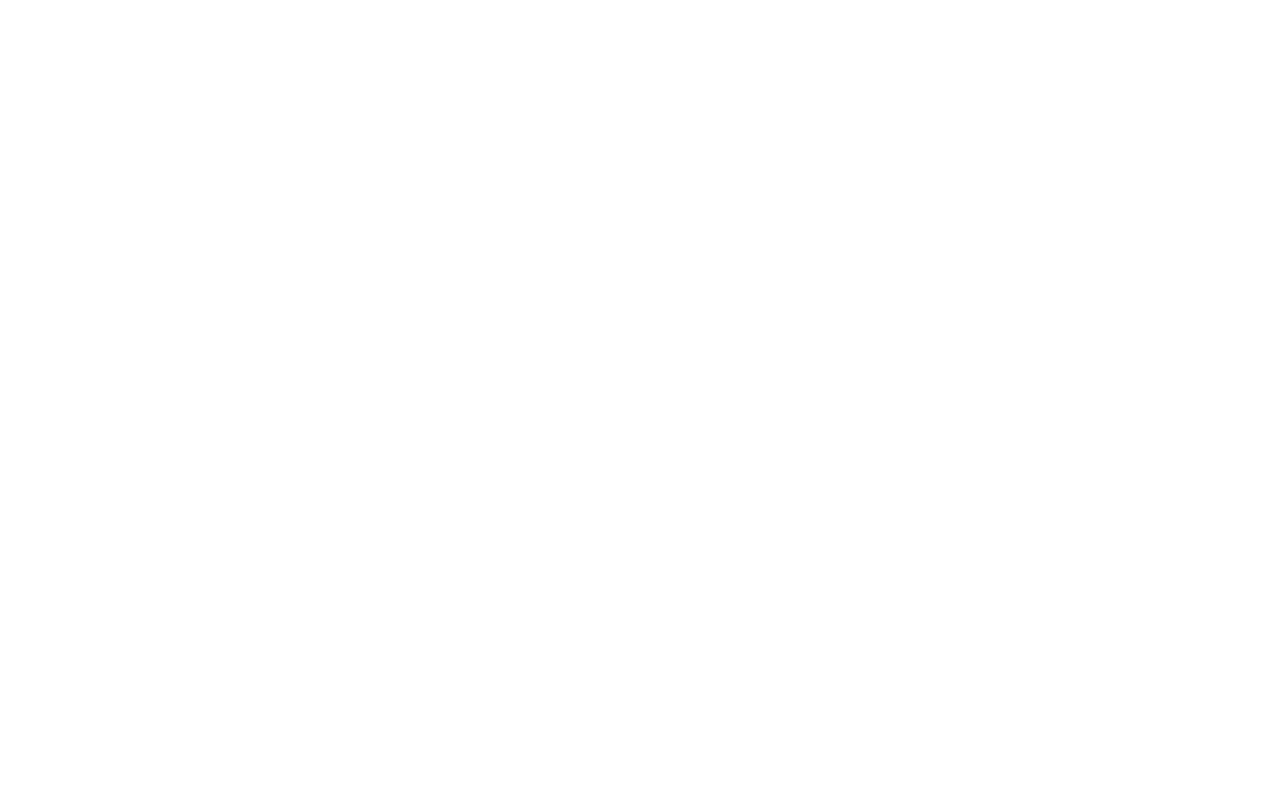
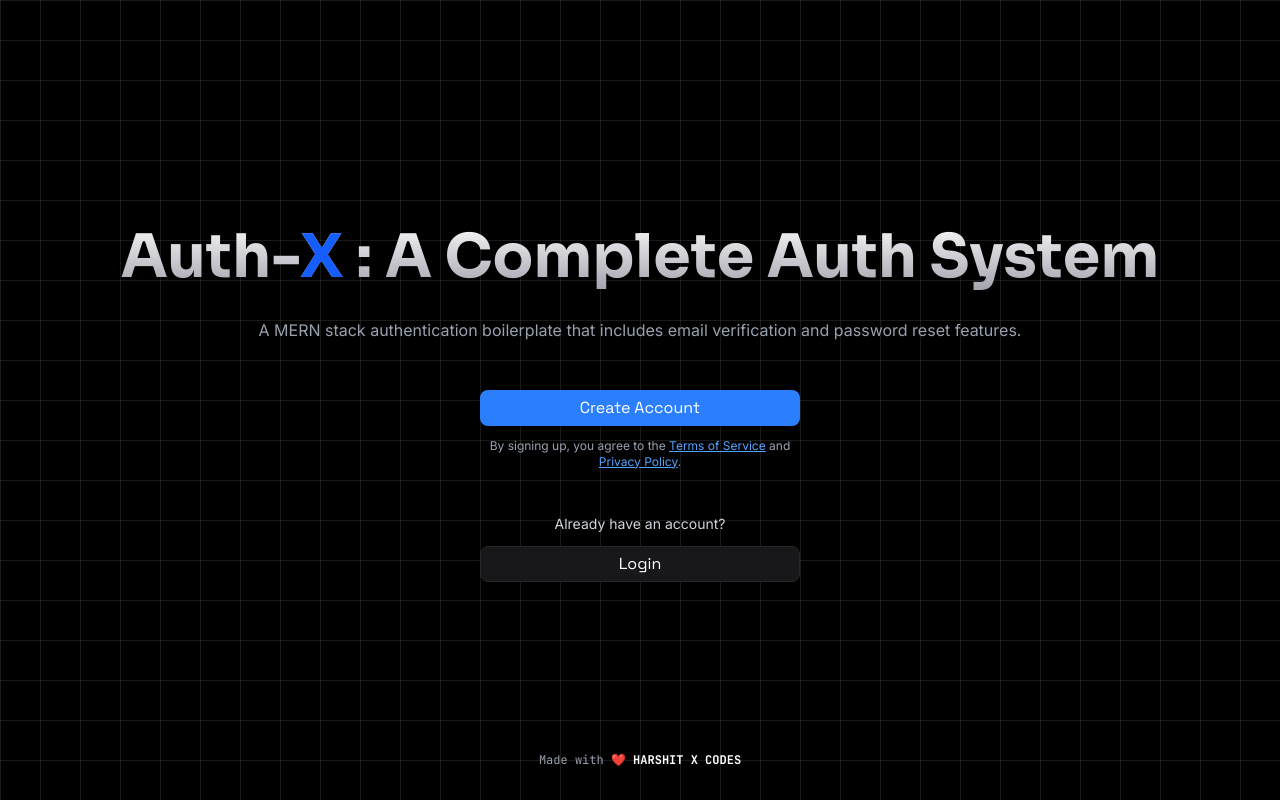
Before and after one commit to Harshit-Parmar555/Auth-X-Frontend, a React (Vite) app: page / in a window 1280 px wide. Before the commit this address had no page. Built offline with nearby package versions, Linux system fonts and the light colour scheme.

Commit message:
feat: add landing page and configure route

```diff
--- a/src/App.jsx
+++ b/src/App.jsx
@@ -1,10 +1,15 @@
 import React from "react";
 import { BrowserRouter, Routes, Route } from "react-router-dom";
+
+// pages import
+import Land from "./pages/Land/Land";
 
 const App = () => {
   return (
     <BrowserRouter>
-      <Routes></Routes>
+      <Routes>
+        <Route path="/" element={<Land />} />
+      </Routes>
     </BrowserRouter>
   );
 };
--- /dev/null
+++ b/src/pages/Land/Land.jsx
@@ -0,0 +1,78 @@
+import React from "react";
+import { useNavigate } from "react-router-dom";
+
+// components import
+import { Button } from "@/components/ui/button";
+
+const Land = () => {
+  const navigate = useNavigate();
+
+  return (
+    <div
+      className="h-dvh flex flex-col items-center justify-between text-white px-6 sm:px-8 md:px-10 py-10 relative overflow-hidden"
+      style={{
+        backgroundColor: "#000",
+        backgroundImage: `
+        linear-gradient(to right, rgba(255, 255, 255, 0.10) 1px, transparent 1px),
+        linear-gradient(to bottom, rgba(255, 255, 255, 0.10) 1px, transparent 1px)
+      `,
+        backgroundSize: "40px 40px",
+      }}
+    >
+      {/* Main Content */}
+      <div className="flex flex-col justify-center items-center gap-4 flex-1">
+        <h1 className="text-4xl sm:text-5xl md:text-6xl font-bold text-center font-[Sora] bg-gradient-to-t from-zinc-400 to-white bg-clip-text text-transparent leading-tight">
+          Auth-<span className="text-blue-600">X</span> : A Complete Auth System
+        </h1>
+
+        <p className="text-gray-400 text-sm sm:text-base mt-2 text-center font-[Inter]">
+          A MERN stack authentication boilerplate that includes email
+          verification and password reset features.
+        </p>
+
+        <div className="mt-6 sm:mt-8 w-full flex flex-col items-center gap-3">
+          <Button
+            onClick={() => navigate("/signup")}
+            className="bg-blue-500 hover:bg-blue-600 text-white font-[Space_Grotesk] px-6 py-2 rounded-md w-full sm:w-80 text-sm sm:text-base transition duration-300 ease-in-out cursor-pointer"
+          >
+            Create Account
+          </Button>
+
+          <p className="text-xs sm:text-xs text-gray-400 font-[Inter] text-center max-w-xs">
+            By signing up, you agree to the{" "}
+            <a href="/terms" className="text-blue-400 underline">
+              Terms of Service
+            </a>{" "}
+            and{" "}
+            <a href="/privacy" className="text-blue-400 underline">
+              Privacy Policy
+            </a>
+            .
+          </p>
+
+          <div className="mt-6 sm:mt-8 w-full flex flex-col items-center gap-3">
+            <p className="text-sm text-gray-300 font-[Inter]">
+              Already have an account?
+            </p>
+            <Button
+              onClick={() => navigate("/login")}
+              className="bg-zinc-900 hover:bg-zinc-800 border-[1px] border-zinc-800 text-white font-[Space_Grotesk] px-6 py-2 rounded-md w-full sm:w-80 text-sm sm:text-base transition duration-300 ease-in-out cursor-pointer"
+            >
+              Login
+            </Button>
+          </div>
+        </div>
+      </div>
+
+      {/* Footer */}
+      <footer className="text-gray-400 text-xs sm:text-[12px] text-center w-full absolute bottom-8">
+        <p className="font-[JetBrains_Mono]">
+          Made with ❤️{" "}
+          <span className="font-bold text-white">HARSHIT X CODES</span>
+        </p>
+      </footer>
+    </div>
+  );
+};
+
+export default Land;
```
